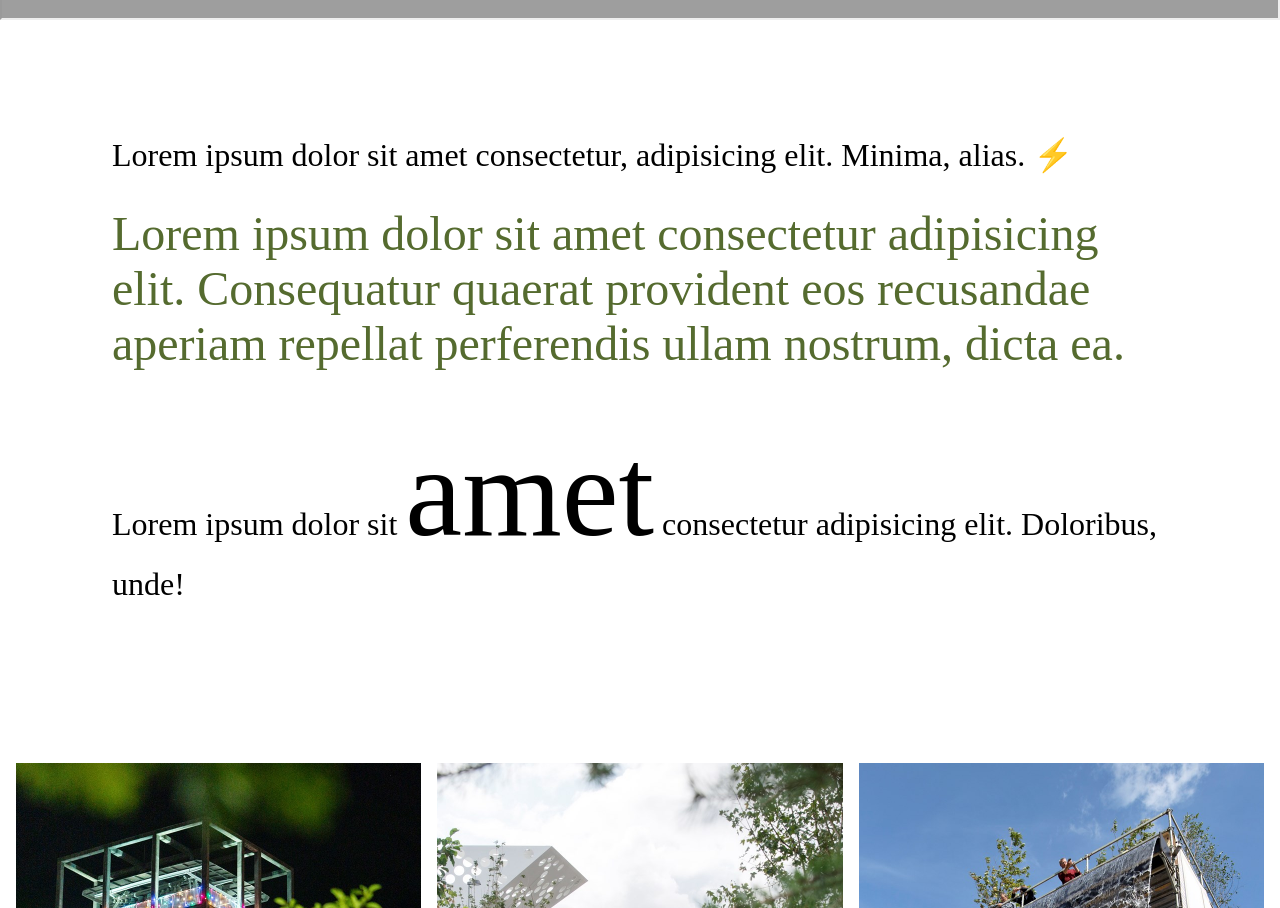
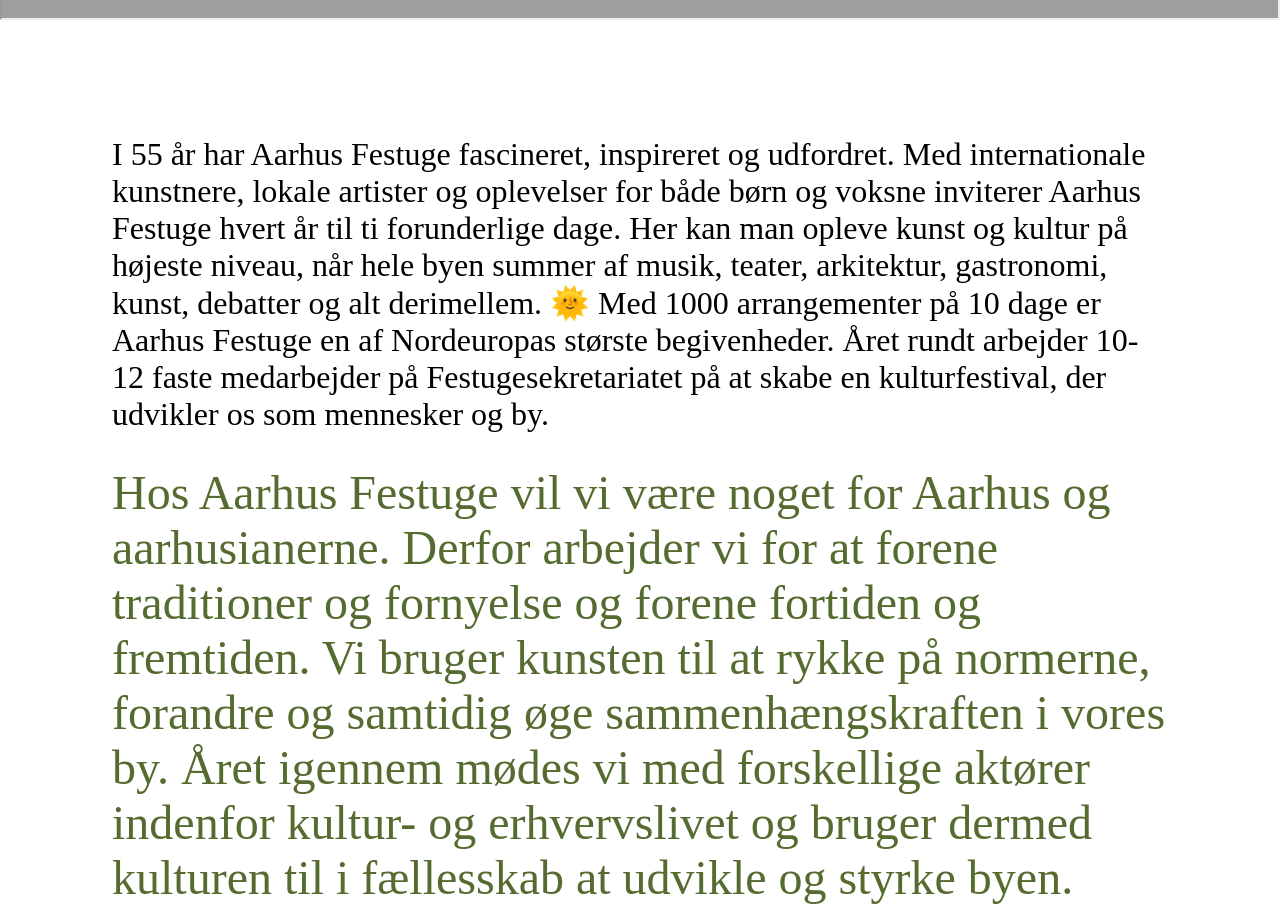
Before and after one commit to Baulukanda/aarhusfestuge, a plain HTML site: page index.html in a window 1280 px wide. Shown: the part 1520-2428 px from the top of the page. Drawn offline with Linux system fonts and the light colour scheme; grey boxes are pictures that could not be loaded; a web font is replaced by a local one.

Commit message:
Update index.html

```diff
--- a/index.html
+++ b/index.html
@@ -39,17 +39,29 @@
         ></iframe>
         <article>
           <p>
-            Lorem ipsum dolor sit amet consectetur, adipisicing elit. Minima,
-            alias. &#9889;
+            I 55 år har Aarhus Festuge fascineret, inspireret og udfordret. Med
+            internationale kunstnere, lokale artister og oplevelser for både
+            børn og voksne inviterer Aarhus Festuge hvert år til ti forunderlige
+            dage. Her kan man opleve kunst og kultur på højeste niveau, når hele
+            byen summer af musik, teater, arkitektur, gastronomi, kunst,
+            debatter og alt derimellem. &#127774; Med 1000 arrangementer på 10
+            dage er Aarhus Festuge en af Nordeuropas største begivenheder. Året
+            rundt arbejder 10-12 faste medarbejder på Festugesekretariatet på at
+            skabe en kulturfestival, der udvikler os som mennesker og by.
           </p>
           <p>
-            Lorem ipsum dolor sit amet consectetur adipisicing elit. Consequatur
-            quaerat provident eos recusandae aperiam repellat perferendis ullam
-            nostrum, dicta ea.
+            Hos Aarhus Festuge vil vi være noget for Aarhus og aarhusianerne.
+            Derfor arbejder vi for at forene traditioner og fornyelse og forene
+            fortiden og fremtiden. Vi bruger kunsten til at rykke på normerne,
+            forandre og samtidig øge sammenhængskraften i vores by. Året igennem
+            mødes vi med forskellige aktører indenfor kultur- og erhvervslivet
+            og bruger dermed kulturen til i fællesskab at udvikle og styrke
+            byen.
           </p>
           <p>
-            Lorem ipsum dolor sit <span class="bigword">amet</span>
-            consectetur adipisicing elit. Doloribus, unde!
+            Vi vil, at Aarhus Festuge er noget, vi er sammen om – at vi sammen
+            kan skabe og være stolte over vores by, når Festugen indtager den.
+            Aarhus Festuge er <span class="bigword">DIN</span> Festuge.
           </p>
         </article>
       </section>
```
